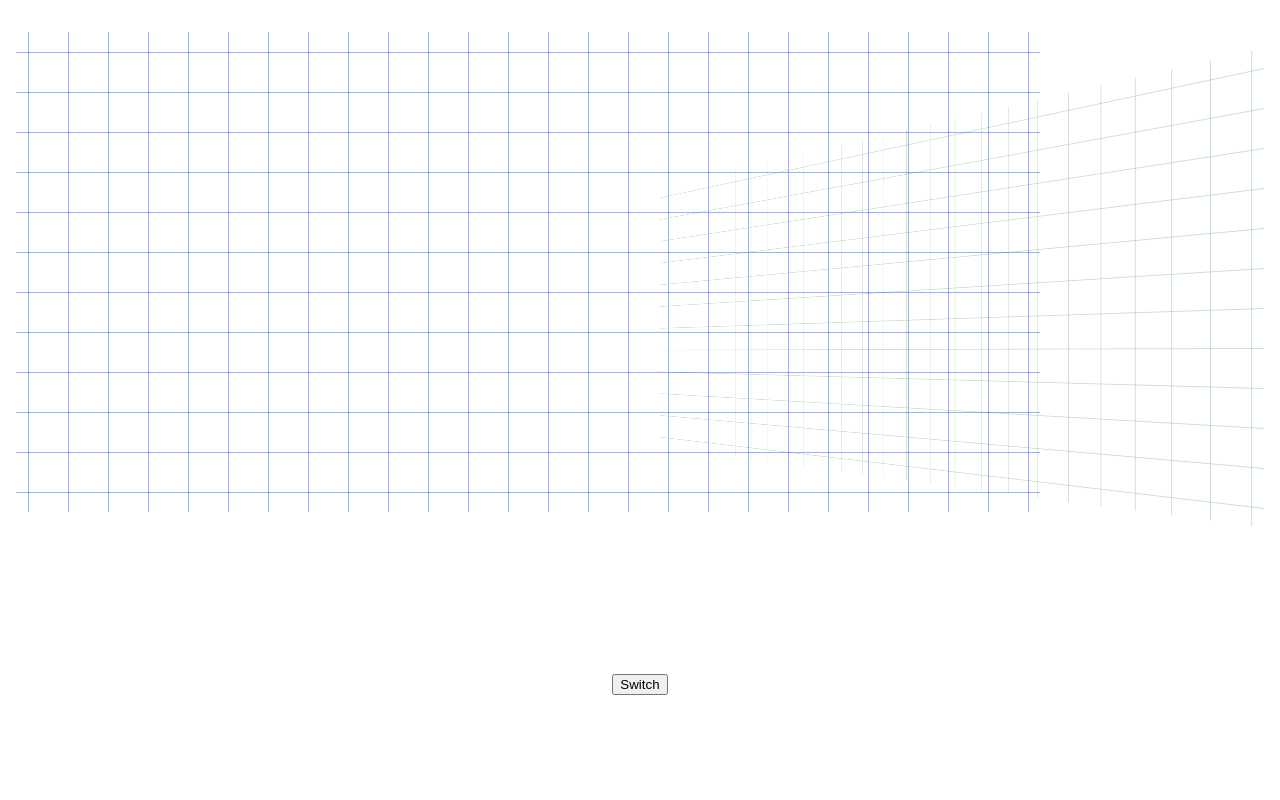
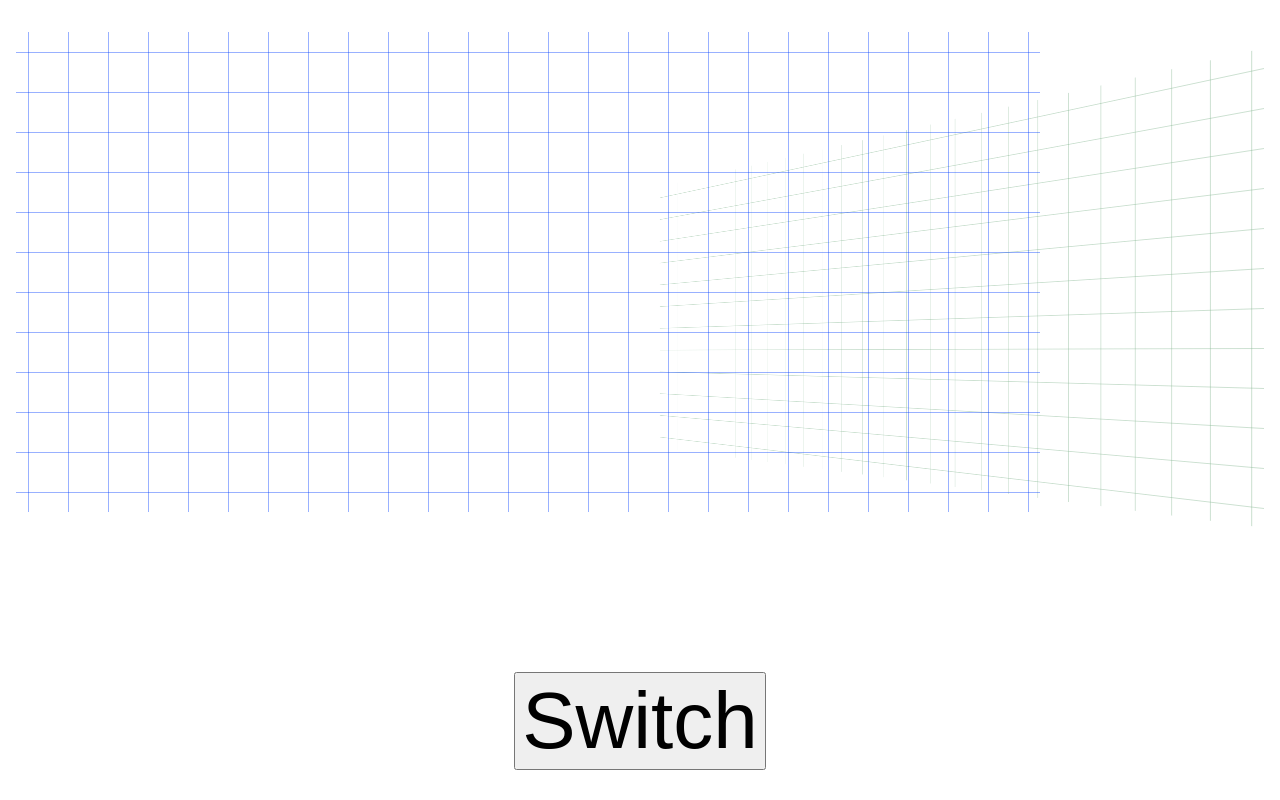
Before and after one commit to slacktracer/runes-0, a SvelteKit app: page /hinges in a window 1280 px wide. Built offline with nearby package versions, Linux system fonts and the light colour scheme.

Commit message:
Making the button bigger so it is easier to get the feel it...

```diff
--- a/src/routes/hinges/+page.svelte
+++ b/src/routes/hinges/+page.svelte
@@ -24,7 +24,7 @@
 </main>
 
 <div style="text-align: center">
-  <button on:click={turn}>Switch</button>
+  <button on:click={turn} style="font-size: 5rem">Switch</button>
 </div>
 
 <style>
```
